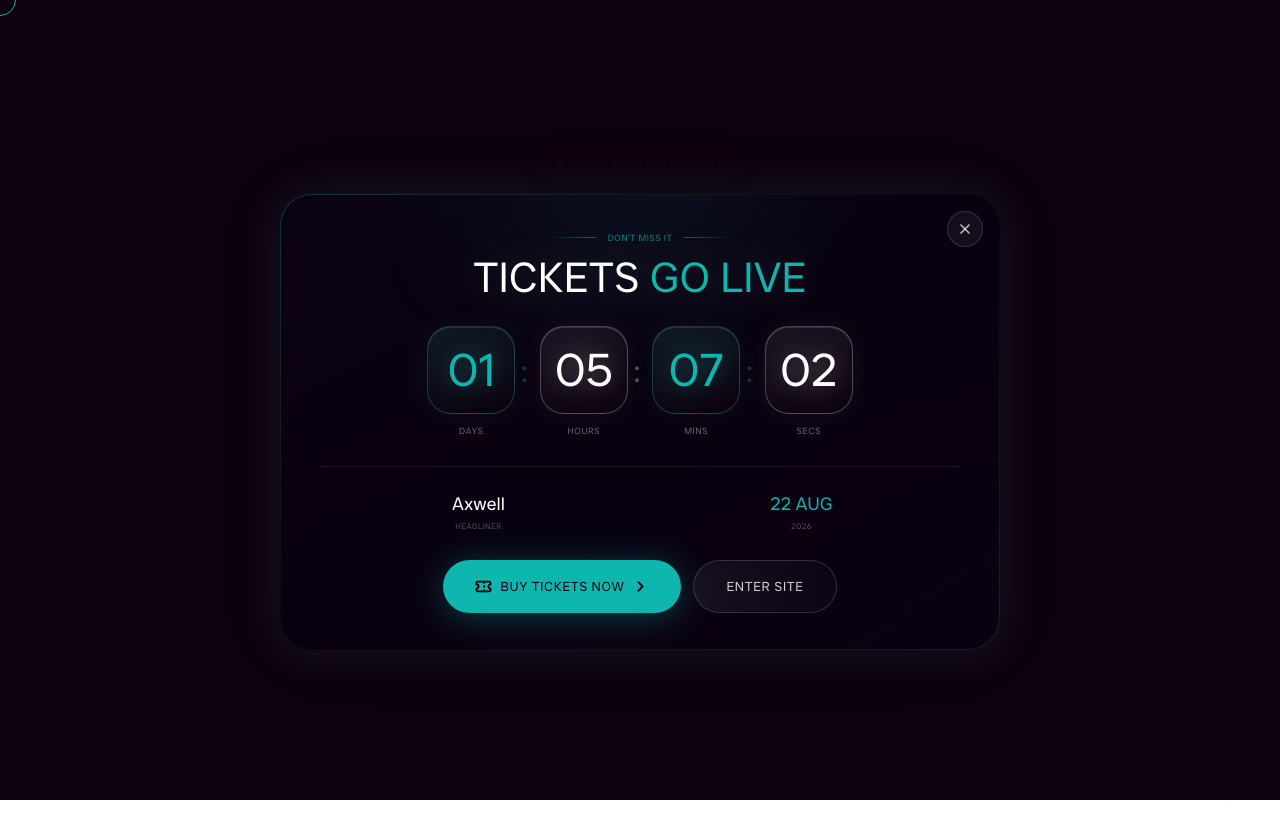
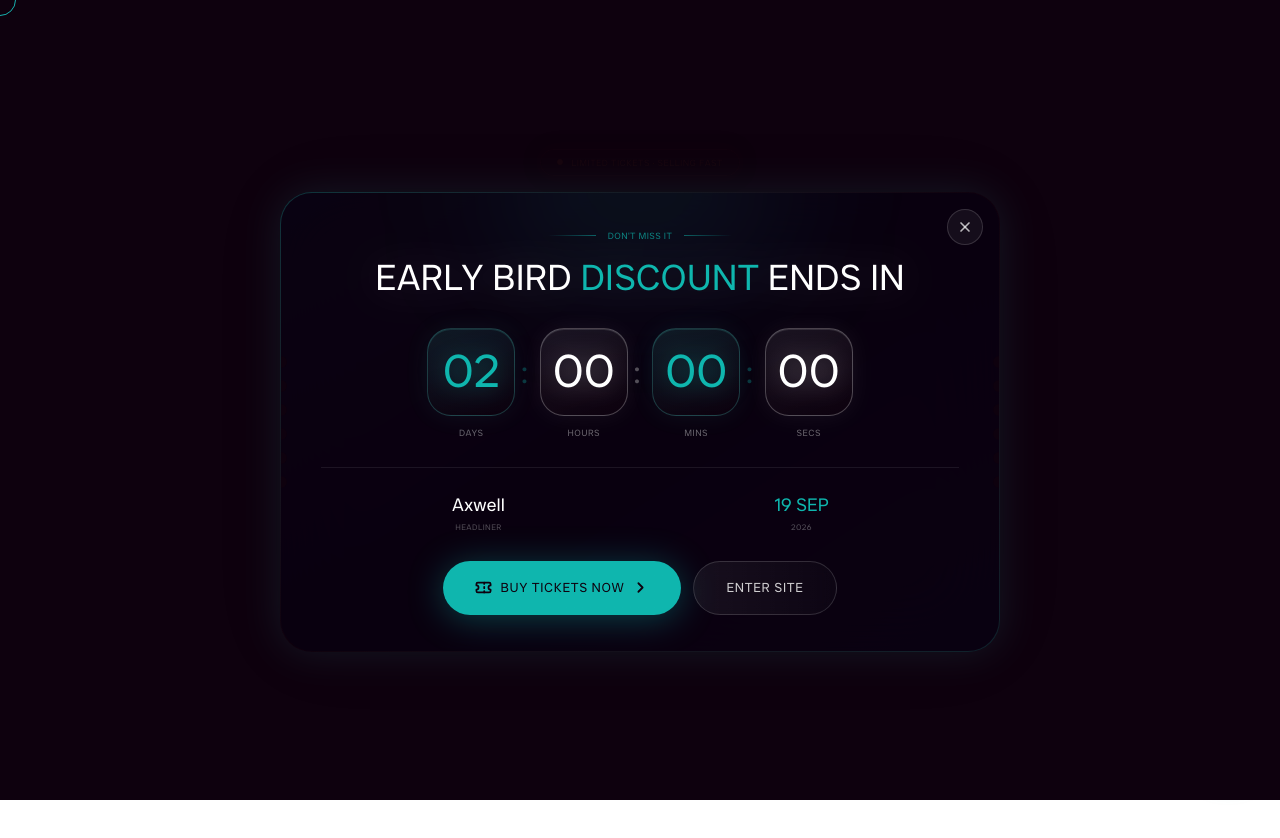
Before and after one commit to techxudo-devs/axwell, a Next.js app: page /first-light in a window 1280 px wide. Shown: the top 838 px of the page. Built offline with nearby package versions, Linux system fonts and the light colour scheme.

Commit message:
topbar add

```diff
--- a/src/components/common/TopBanner.tsx
+++ b/src/components/common/TopBanner.tsx
@@ -50,18 +50,13 @@
       <div className="relative flex items-center justify-center gap-3 px-4 py-2.5 select-none">
         <Sparkles size={14} className="text-[#0FB6AE] shrink-0 animate-pulse" />
 
-        <p className="font-plus text-[10px] sm:text-xs font-medium uppercase tracking-wider whitespace-nowrap">
+        <p className="font-just text-[10px] sm:text-xs font-medium uppercase tracking-wider whitespace-nowrap">
           <span className="text-[#0FB6AE] font-bold">Early Bird Discount</span>
-          {phase === "live" && (
-            <span className="text-white/70 hidden sm:inline"> — Limited Time</span>
-          )}
-          {phase === "waiting" && (
-            <span className="text-white/70 hidden sm:inline"> — Starts Soon</span>
-          )}
+          <span className="text-white/80"> Ends In</span>
         </p>
 
         {/* Countdown */}
-        <div className="flex items-center gap-1 font-plus text-[11px] sm:text-sm font-bold tabular-nums">
+        <div className="flex items-center gap-1 font-just text-[11px] sm:text-sm font-bold tabular-nums">
           {[
             { value: formatUnit(hours), label: "HRS" },
             { value: formatUnit(minutes), label: "MIN" },
--- a/src/components/first-light/CountdownIntroModal.tsx
+++ b/src/components/first-light/CountdownIntroModal.tsx
@@ -2,6 +2,9 @@
 
 import { Ticket, ChevronRight, X } from "lucide-react";
 import EventCountdown from "./EventCountdown";
+
+// Early Bird discount window closes 48h after sale start (22 Aug 2026, 5:00 PM PKT)
+const EARLY_BIRD_ENDS_AT = new Date("2026-08-24T17:00:00+05:00");
 
 
 interface CountdownIntroModalProps {
@@ -67,18 +70,22 @@
               </div>
               <h2
                 id="intro-countdown-title"
-                className={`font-just text-[32px] sm:text-[42px] uppercase leading-none text-white drop-shadow-[0_0_20px_rgba(255,255,255,0.15)]`}
+                className={`font-just text-[24px] min-[390px]:text-[28px] sm:text-[36px] uppercase leading-tight text-white drop-shadow-[0_0_20px_rgba(255,255,255,0.15)]`}
               >
-                Tickets <span className="text-[#0FB6AE]">Go Live</span>
+                Early Bird <span className="text-[#0FB6AE]">Discount</span> Ends In
               </h2>
             </div>
 
-            <EventCountdown className="gap-1.5 sm:gap-3" />
+            <EventCountdown
+              className="gap-1.5 sm:gap-3"
+              targetDate={EARLY_BIRD_ENDS_AT}
+              maxDurationMs={48 * 60 * 60 * 1000}
+            />
 
             <div className="mt-7 grid grid-cols-2 gap-2 border-t border-white/8 pt-6">
               {[
                 { val: "Axwell", lbl: "Headliner", color: "#ffffff" },
-                { val: "22 AUG", lbl: "2026", color: "#0FB6AE" },
+                  { val: "19 SEP", lbl: "2026", color: "#0FB6AE" },
               ].map((stat) => (
                 <div key={stat.lbl} className="text-center">
                   <p
--- a/src/components/first-light/EventCountdown.tsx
+++ b/src/components/first-light/EventCountdown.tsx
@@ -2,7 +2,7 @@
 
 import { useEffect, useState, useRef } from "react";
 
-const DEFAULT_TARGET = new Date(2026, 7, 22, 17, 0, 0).getTime();
+const DEFAULT_TARGET = new Date(2026, 8, 19, 17, 0, 0).getTime();
 
 type CountdownUnit = {
   value: number;
@@ -16,13 +16,24 @@
   className?: string;
   targetDate?: Date;
   onComplete?: () => void;
+  /** Never display more than this much remaining time (ms) */
+  maxDurationMs?: number;
 }
 
-const EventCountdown = ({ compact = false, className = "", targetDate, onComplete }: EventCountdownProps) => {
+const EventCountdown = ({
+  compact = false,
+  className = "",
+  targetDate,
+  onComplete,
+  maxDurationMs,
+}: EventCountdownProps) => {
   const targetTime = useRef(targetDate ? targetDate.getTime() : DEFAULT_TARGET);
 
   const getTimeLeft = () => {
-    const diff = targetTime.current - Date.now();
+    let diff = targetTime.current - Date.now();
+    if (maxDurationMs !== undefined && diff > maxDurationMs) {
+      diff = maxDurationMs;
+    }
     return Math.max(0, Math.floor(diff / 1000));
   };
 
--- a/src/components/first-light/Faqs.tsx
+++ b/src/components/first-light/Faqs.tsx
@@ -93,7 +93,7 @@
     id: 10,
     category: 'FAQ',
     question: 'What Time and date do normal ticket open?',
-    answer: 'Tickets will be announced on 22 August 2026 at 5:00 PM. The Early Bird discount will remain valid for 48 hours, meaning the discount will end on 24 August 2026 at 5:00 PM. From 24 August 2026 at 5:00 PM onwards, normal ticket pricing will apply.'
+    answer: 'Tickets were announced on 22 August 2026 at 5:00 PM. The Early Bird discount will remain valid for 48 hours, meaning the discount will end on 24 August 2026 at 5:00 PM. From 24 August 2026 at 5:00 PM onwards, normal ticket pricing will apply.'
 
   },
 ];
--- a/src/components/first-light/Footer.tsx
+++ b/src/components/first-light/Footer.tsx
@@ -16,7 +16,7 @@
 const MARQUEE_ITEMS = [
   "FIRST LIGHT",
   "Axwell LIVE",
-  "22 AUG 2026",
+  "19 SEP 2026",
   "DHA Golf Club (MOIN KHAN ACADEMY)",
   "KARACHI",
   "GATES FROM 4:00 PM",
@@ -100,7 +100,7 @@
           </span>
           Live in Karachi
           <span className="mx-1.5 sm:mx-2 text-[#18060F]">•</span>
-           22 August 2026
+           19 September 2026
           <span className="mx-1.5 sm:mx-2 text-[#18060F]">•</span>
           DHA Golf Club (Moin Khan Academy)
         </p>
--- a/src/pages/Home/Main.tsx
+++ b/src/pages/Home/Main.tsx
@@ -14,6 +14,7 @@
 import CountdownIntroModal from "@/components/first-light/CountdownIntroModal";
 import Footer from "@/components/first-light/Footer";
 import Map2 from "@/components/first-light/Map2";
+import TopBanner from "@/components/common/TopBanner";
 
 const INTRO_ANIM_MS = 450;
 const SITE_REVEAL_MS = 700;
@@ -77,6 +78,7 @@
         style={{ transitionDuration: `${SITE_REVEAL_MS}ms` }}
         aria-hidden={showIntro && !siteRevealed}
       >
+        <TopBanner />
         <Hero />
         <Revealing />
         <ImpactStats />
```
Also changed, not shown: 1 other file (tests, documents, lock files or other folders).
